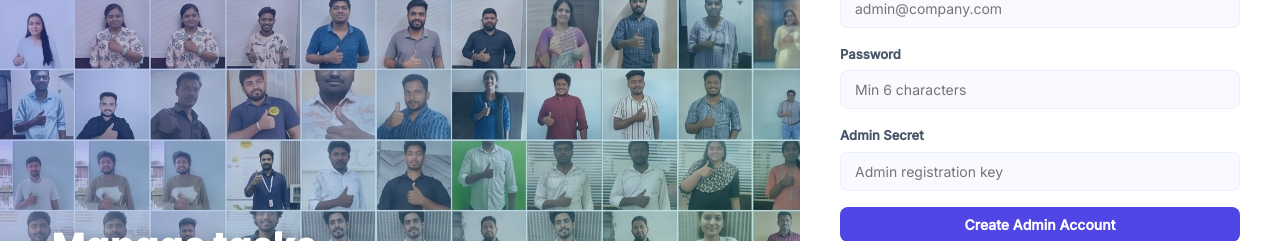
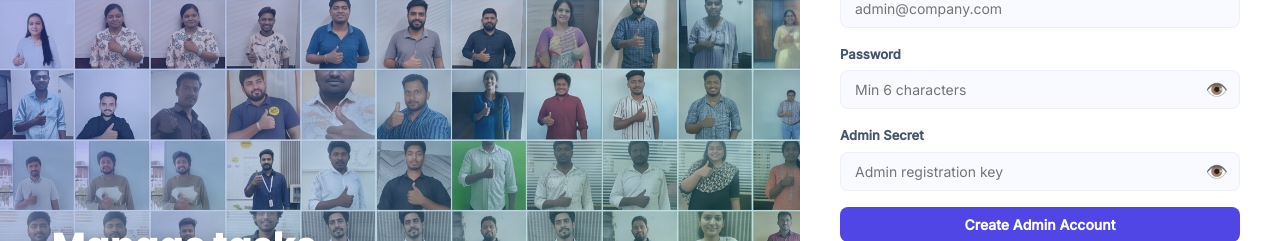
Before and after one commit to LSanthosh01/Tasktracker, a React (Create React App) app in the folder frontend/: page /register in a window 1280 px wide. Shown: the part 422-663 px from the top of the page. Built offline with nearby package versions, Linux system fonts and the light colour scheme; no server answers; the HTML template or start-up script is replaced by a standard one.

Commit message:
feat: add password visibility toggle in Register page

```diff
--- a/frontend/src/pages/Register.js
+++ b/frontend/src/pages/Register.js
@@ -7,6 +7,8 @@ import photo from '../assets/photo.jpeg';
 export default function Register() {
   const [form, setForm] = useState({ name: '', email: '', password: '', adminSecret: '' });
   const [loading, setLoading] = useState(false);
+  const [showPassword, setShowPassword] = useState(false);
+  const [showAdminSecret, setShowAdminSecret] = useState(false);
   const navigate = useNavigate();
 
   const handleSubmit = async (e) => {
@@ -61,13 +63,53 @@ export default function Register() {
             </div>
             <div className="form-group">
               <label className="form-label">Password</label>
-              <input type="password" className="form-input" placeholder="Min 6 characters"
-                value={form.password} onChange={e => setForm(p => ({ ...p, password: e.target.value }))} />
+              <div style={{ position: 'relative' }}>
+                <input
+                  type={showPassword ? 'text' : 'password'}
+                  className="form-input"
+                  placeholder="Min 6 characters"
+                  value={form.password}
+                  onChange={e => setForm(p => ({ ...p, password: e.target.value }))}
+                  style={{ paddingRight: 42 }}
+                />
+                <button
+                  type="button"
+                  onClick={() => setShowPassword(p => !p)}
+                  style={{
+                    position: 'absolute', right: 12, top: '50%', transform: 'translateY(-50%)',
+                    background: 'none', border: 'none', cursor: 'pointer', padding: 0,
+                    color: 'var(--text-secondary)', fontSize: 18, display: 'flex', alignItems: 'center'
+                  }}
+                  aria-label={showPassword ? 'Hide password' : 'Show password'}
+                >
+                  {showPassword ? '🙈' : '👁️'}
+                </button>
+              </div>
             </div>
             <div className="form-group">
               <label className="form-label">Admin Secret</label>
-              <input type="password" className="form-input" placeholder="Admin registration key"
-                value={form.adminSecret} onChange={e => setForm(p => ({ ...p, adminSecret: e.target.value }))} />
+              <div style={{ position: 'relative' }}>
+                <input
+                  type={showAdminSecret ? 'text' : 'password'}
+                  className="form-input"
+                  placeholder="Admin registration key"
+                  value={form.adminSecret}
+                  onChange={e => setForm(p => ({ ...p, adminSecret: e.target.value }))}
+                  style={{ paddingRight: 42 }}
+                />
+                <button
+                  type="button"
+                  onClick={() => setShowAdminSecret(p => !p)}
+                  style={{
+                    position: 'absolute', right: 12, top: '50%', transform: 'translateY(-50%)',
+                    background: 'none', border: 'none', cursor: 'pointer', padding: 0,
+                    color: 'var(--text-secondary)', fontSize: 18, display: 'flex', alignItems: 'center'
+                  }}
+                  aria-label={showAdminSecret ? 'Hide admin secret' : 'Show admin secret'}
+                >
+                  {showAdminSecret ? '🙈' : '👁️'}
+                </button>
+              </div>
             </div>
             <button type="submit" className="btn btn-primary" style={{ width: '100%', justifyContent: 'center' }} disabled={loading}>
               {loading ? 'Creating...' : 'Create Admin Account'}
```
